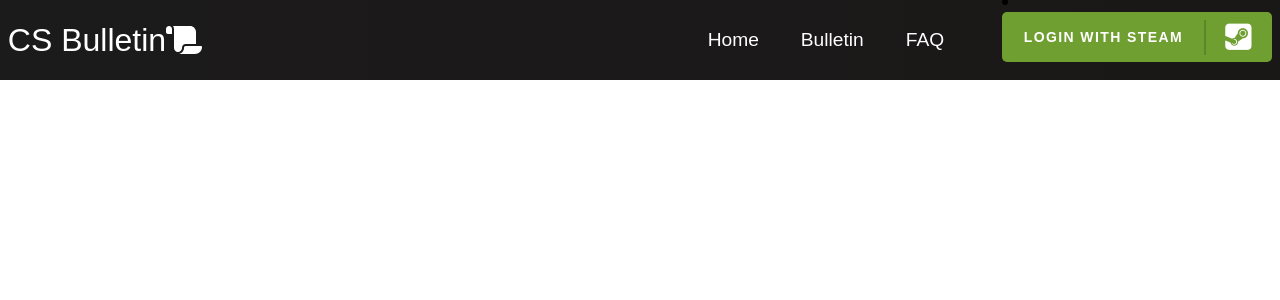
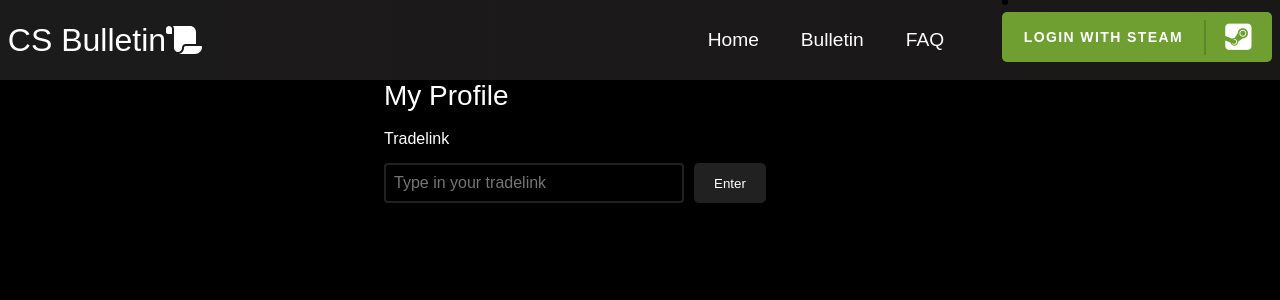
Before and after one commit to RamenMode/csbulletin, a React (Create React App) app: page /editProfile in a window 1280 px wide. Shown: the top 300 px of the page. Built offline with nearby package versions, Linux system fonts and the light colour scheme; no server answers.

Commit message:
resized to fit other devices

```diff
--- a/src/App.js
+++ b/src/App.js
@@ -6,6 +6,7 @@ import Signup from './components/pages/Signup.js'
 import Faq from './components/pages/Faq.js'
 import Bulletin from './components/pages/Bulletin.js'
 import CreateListing from './components/pages/CreateListing.js'
+import EditProfile from './components/pages/EditProfile.js'
 
 function App() {
   return (
@@ -18,6 +19,7 @@ function App() {
           <Route path = '/faq' element = {<Faq/>}/>
           <Route path = '/bulletin' element = {<Bulletin/>}/>
           <Route path = '/createListing' element = {<CreateListing/>}></Route>
+          <Route path = '/editProfile' element = {<EditProfile/>}></Route>
         </Routes>
     </Router>
     </>
--- a/src/components/Info.css
+++ b/src/components/Info.css
@@ -1,11 +1,11 @@
-.backgrounder {
+.background1 {
     background-color:#696969;
     display: flex;
     justify-content: center;
     align-items: center;
-    height: 110vh;
+    height: 100vh;
     width: 100%;
-
+    overflow-y: auto;
 }
 
 .container {
@@ -17,15 +17,14 @@
     margin-bottom: auto;
     border-radius: 0%;
     display: flex;
-
     flex-direction: column;
     margin-top: 100px;
 }
 
-h2 {
+h3 {
     color: white;
 }
-h1 {
+h2 {
     color: white;
 }
 p {
--- a/src/components/Info.js
+++ b/src/components/Info.js
@@ -3,25 +3,25 @@ import './Info.css'
 
 function Info() {
   return (
-    <body className = "backgrounder">
+    <body className = "background1">
         <div className = "container">
-            <h1 style = {{textAlign: "center"}}>Frequently Asked Questions</h1>
+            <h2 style = {{textAlign: "center"}}>Frequently Asked Questions</h2>
             <br></br>
-            <h2>Who are we?</h2>
+            <h3>Who are we?</h3>
             <br></br>
-            <p style = {{fontSize: 24}}>We're a traditional peer to peer trading site that allows players to list skins they own from their inventory and indicate which items they wish to receive, streamlining the process of trading without any need for buying and selling with real funds. </p>
+            <p style = {{fontSize: 18}}>We're a traditional peer to peer trading site that allows players to list skins they own from their inventory and indicate which items they wish to receive, streamlining the process of trading without any need for buying and selling with real funds. </p>
             <br></br>
-            <h2>How does it work?</h2>
+            <h3>How does it work?</h3>
             <br></br>
-            <p style = {{fontSize: 24}}>By signing in and setting your inventory as public, you enable us to view your inventory. This allows you to select the items that you wish to trade, and in return, you select items that you'd like to receive. This can be a general list or a specific trade that you want. Other users can search for and view these trades in the Bulletin, and offer a trade for you through the tradelink you provide in your trade request. </p>
+            <p style = {{fontSize: 18}}>By signing in and setting your inventory as public, you enable us to view your inventory. This allows you to select the items that you wish to trade, and in return, you select items that you'd like to receive. This can be a general list or a specific trade that you want. Other users can search for and view these trades in the Bulletin, and offer a trade for you through the tradelink you provide in your trade request. </p>
             <br></br>
-            <h2>Are we safe?</h2>
+            <h3>Are we safe?</h3>
             <br></br>
-            <p style = {{fontSize: 24}}>Since all trades are peer to peer with no obligations in accepting trades as on other sites, we do not require an API Key but rather only a Steam64 ID. Additionally, due to current server limitations, please make sure trades through steam are accurate with descriptions on the website</p>
+            <p style = {{fontSize: 18}}>Since all trades are peer to peer with no obligations in accepting trades as on other sites, we do not require an API Key but rather only a Steam64 ID. Additionally, due to current server limitations, please make sure trades through steam are accurate with descriptions on the website</p>
             <br></br>
-            <h2>How do we make money?</h2>
+            <h3>How do we make money?</h3>
             <br></br>
-            <p style = {{fontSize: 24}}>We don't. CS Bulletin was created with the intention of allowing CS:GO players share their passion of trading without any obstacles and fees. Many traditional trading communities exist such as on Discord and Reddit, but we provide complete clarity and exposure for desired trades for traders to trade as they wish. If you'd like to support our mission, consider donating a skin or two <a href = "https://steamcommunity.com/tradeoffer/new/?partner=188118015&token=f2F4wEbJ">here</a>. It all goes a long way in helping this website host its services.</p>
+            <p style = {{fontSize: 18}}>We don't. CS Bulletin was created with the intention of allowing CS:GO players share their passion of trading without any obstacles and fees. Many traditional trading communities exist such as on Discord and Reddit, but we provide complete clarity and exposure for desired trades for traders to trade as they wish. If you'd like to support our mission, consider donating a skin or two <a href = "https://steamcommunity.com/tradeoffer/new/?partner=188118015&token=f2F4wEbJ">here</a>. It all goes a long way in helping this website host its services.</p>
         </div>
     </body>
   )
--- a/src/components/Item.css
+++ b/src/components/Item.css
@@ -4,8 +4,8 @@
     padding: 20px;
     font-size: 30px;
     text-align: center;
-    height: 200px;
-    width: 200px;
+    height: 8vw;
+    width: 8vw;
     display: inline-block;
     background-color: #212122;
     -moz-box-shadow: 10px 10px 16px #000000;
@@ -14,10 +14,10 @@
     object-fit: contain;
     background-size: contain;
     margin-top: 20px;
-    font-size: 16px;
+    font-size: 12px;
     text-align: center;
     border-radius: 3px;
-    line-height: 290px;
+    line-height: 11vw;
     white-space: nowrap;
     overflow: hidden;
     color: white;
--- a/src/components/ListingCreation.css
+++ b/src/components/ListingCreation.css
@@ -37,14 +37,14 @@
     flex-direction: row;
 }
 .get-inv-button {
-    height: 3vh;
+    height: 5vh;
     width: 20%;
     background-color: #212122;
-    margin-top: 50px;
+    margin-top: 3vh;
     text-align: center;
     font-weight: bold;
     font-size: large;
-    line-height: 3vh;
+    line-height: 5vh;
     text-decoration: none;
     border-radius: 3px;
     border-style: solid;
@@ -57,7 +57,7 @@
     width: 90%;
     background-color: #212122;
     border-radius: 5px;
-    margin-top: 40px;
+    margin-top: 3vh;
     scrollbar-color: blue;
 
     display: grid;
@@ -71,21 +71,22 @@
     width: 90%;
     background-color: #212122;
     border-radius: 5px;
-    margin-top: 36px;
+    margin-top: 3vh;
     scrollbar-color: blue;
 
     display: grid;
     grid-template-columns: auto auto auto auto auto;
     padding: 10px;
     overflow-y: scroll;
+
 }
 
 .inventory3 {
-    height: 20vh;
+    height: 23vh;
     width: 45vw;
     background-color: #212122;
     border-radius: 5px;
-    margin-top: 40px;
+    margin-top: 5px;
     scrollbar-color: blue;
     display: grid;
     grid-auto-flow: column;
@@ -97,14 +98,14 @@
 }
 
 .inventory3Active {
-    height: 20vh;
+    height: 23vh;
     width: 45vw;
     background-color: #212122;
     border-radius: 5px;
     border-width:2px;
     border-style:solid;
     border-color:yellow;
-    margin-top: 40px;
+    margin-top: 5px;
     display: grid;
     grid-auto-flow: column;
     padding: 10px;
@@ -114,11 +115,11 @@
 }
 
 .inventory4 {
-    height: 20vh;
+    height: 23vh;
     width: 45vw;
     background-color: #212122;
     border-radius: 5px;
-    margin-top: 40px;
+    margin-top: 5px;
     scrollbar-color: blue;
     border-width: 0px;
     display: grid;
@@ -130,11 +131,11 @@
 }
 
 .inventory4Active {
-    height: 20vh;
+    height: 23vh;
     width: 45vw;
     background-color: #212122;
     border-radius: 5px;
-    margin-top: 40px;
+    margin-top: 5px;
     scrollbar-color: blue;
     border-width:2px;
     border-style:solid;
@@ -183,7 +184,7 @@
 }
 
 .arrow-icon {
-    margin-top: 120px;
+    margin-top: 40px;
 }
 
 .items-to-trade {
@@ -197,7 +198,7 @@
 .search-container {
     display: flex;
     align-items: center;
-    margin-top: 50px;
+    margin-top: 3vh;
     text-align: center;
     font-weight: bold;
     font-size: large;
@@ -207,6 +208,7 @@
 
 .search-input {
     padding: 10px;
+    height: 5vh;
     border: 1px solid #212122;
     border-radius: 5px;
     width: 250px;
@@ -217,6 +219,7 @@
 .search-button {
     background-color: #212122;
     color: white;
+    height: 5vh;
     padding: 10px 20px;
     border: none;
     border-radius: 5px;
--- a/src/components/Navbar.js
+++ b/src/components/Navbar.js
@@ -43,7 +43,6 @@ function Navbar() {
     }
 
     useEffect(() => {
-        console.log("Checked")
         showButton()
         checkAuthenticated()
     }, [])
@@ -104,7 +103,7 @@ function Navbar() {
                                 <i className="fa fa-steam-square"></i>
                             </div>
                         </a>
-                    </li> : <a onClick = {profileClicked} className = "profilelink"><img className = "profilepic" src = {`${userStatus}`}/></a>}
+                    </li> : <Link to='/editProfile' onClick = {profileClicked} className = "profilelink"><img className = "profilepic" src = {`${userStatus}`}/></Link>}
             </div>
         </nav>
     </>
--- /dev/null
+++ b/src/components/Profile.css
@@ -0,0 +1,71 @@
+.profile-background {
+    height: 100vh;
+    width: 100%;
+    background-color: black;
+    display: flex;
+    align-items: center;
+    justify-content: center;
+}
+
+.login-box {
+    position: absolute;
+    height: 100vh;
+    width: 40%;
+    background-color: black;
+    margin-top: auto;
+    margin-bottom: auto;
+    border-radius: 0%;
+    display: flex;
+    justify-content: flex-start;
+    align-items: flex-start;
+    flex-direction: column;
+}
+
+
+
+.myprofile-text {
+    left: 0px;
+    position: absolute;
+    color: white;
+    font-weight: 500;
+    font-size: 28px;
+    right: 39%;
+    top: 0px;
+}
+
+.tradelink-text {
+    color: white;
+    position: relative;
+    margin-top: 50px;
+}
+
+.tradelink-container {
+    position: relative;
+    margin-top: 10px;
+    display: flex;
+    flex-direction: row;
+}
+
+#tradelink-input {
+    width: 300px;
+    height: 40px;
+    border: 2px solid #212122;
+    border-radius: 4px;
+    padding: 8px;
+    font-size: 16px;
+    color: #000;
+    background-color: black;
+    margin-top: 5px;
+    color: white;
+}
+
+.enter-button-profile {
+    background-color: #212122;
+    color: white;
+    padding: 10px 20px;
+    border: none;
+    border-radius: 5px;
+    cursor: pointer;
+    margin-left: 10px;
+    margin-top: 5px;
+}
--- /dev/null
+++ b/src/components/Profile.js
@@ -0,0 +1,28 @@
+import React from 'react'
+import './Profile.css'
+
+function Profile() {
+
+    function submitTradelink() {
+
+    }
+
+  return (
+    <div className = 'profile-background'>
+        <div className = 'login-box'>
+            <span className = 'myprofile-text'>
+                My Profile
+            </span>
+            <span className = 'tradelink-text'>
+                Tradelink
+            </span>
+            <div className = 'tradelink-container'>
+                <input type="text" id="tradelink-input" placeholder="Type in your tradelink"/>
+                <button class="enter-button-profile" onClick = {() => submitTradelink()}>Enter</button>
+            </div>
+        </div>
+    </div>
+  )
+}
+
+export default Profile
--- /dev/null
+++ b/src/components/pages/EditProfile.js
@@ -0,0 +1,10 @@
+import React from 'react'
+import Profile from '../Profile.js'
+
+function EditProfile() {
+  return (
+    <Profile/>
+  )
+}
+
+export default EditProfile
```
